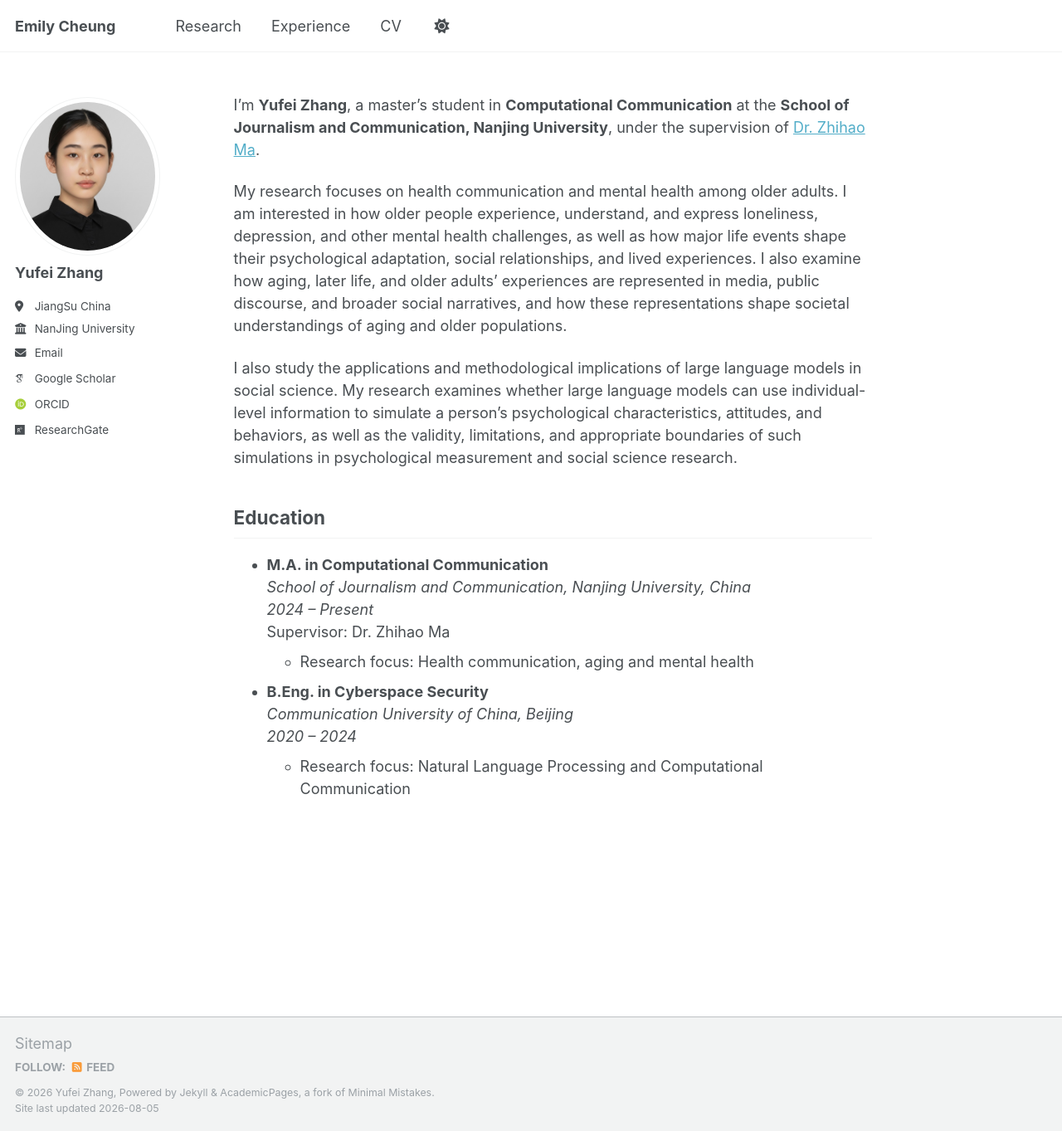
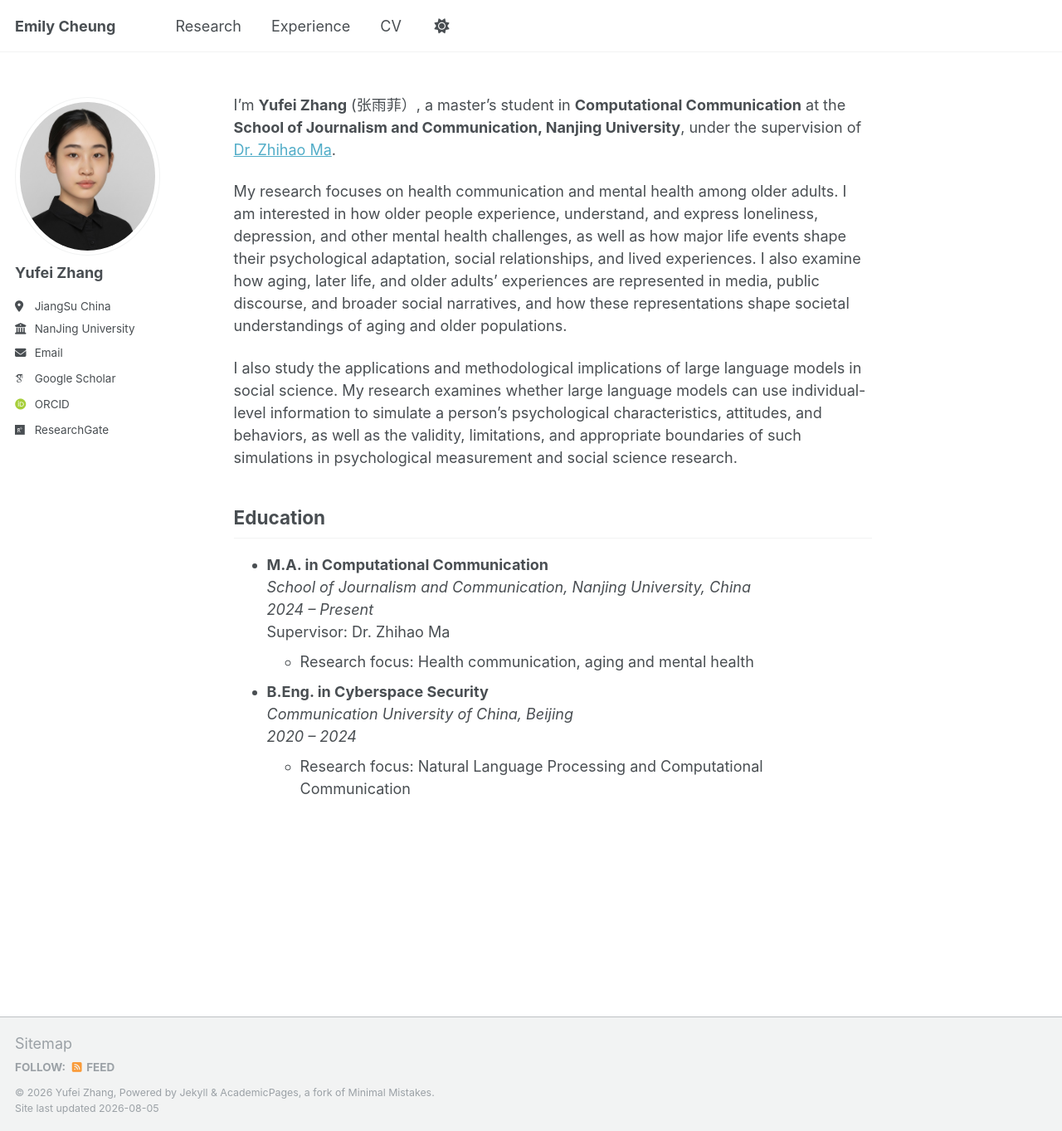
Before and after one commit to Emily-Cheung-1902/Emily-Cheung-1902.github.io, a Jekyll site: the page built from _pages/about.md, in a window 1280 px wide and 1363 px high. Shown: the whole window at 83% size. Built offline with Jekyll 4.4.1, drawn with Linux system fonts in a browser that asks for light colours; some web fonts are replaced.

Commit message:
Update about.md

```diff
--- a/_pages/about.md
+++ b/_pages/about.md
@@ -8,7 +8,7 @@ redirect_from:
 ---
 
 
-I’m **Yufei Zhang**, a master’s student in **Computational Communication** at the **School of Journalism and Communication, Nanjing University**, under the supervision of [Dr. Zhihao Ma](https://www.researchgate.net/profile/Zhihao-Ma-2).
+I’m **Yufei Zhang** (张雨菲）, a master’s student in **Computational Communication** at the **School of Journalism and Communication, Nanjing University**, under the supervision of [Dr. Zhihao Ma](https://www.researchgate.net/profile/Zhihao-Ma-2).
 
 My research focuses on health communication and mental health among older adults. I am interested in how older people experience, understand, and express loneliness, depression, and other mental health challenges, as well as how major life events shape their psychological adaptation, social relationships, and lived experiences. I also examine how aging, later life, and older adults’ experiences are represented in media, public discourse, and broader social narratives, and how these representations shape societal understandings of aging and older populations.
 
```
